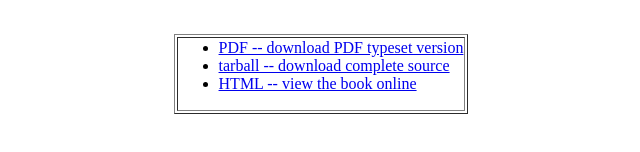
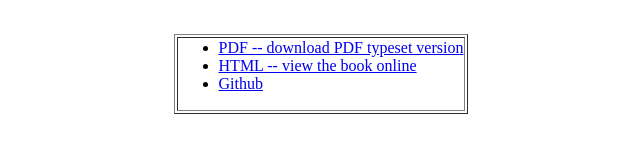
Before and after one commit to williamstein/ant, a plain HTML site: page index.html in a window 1280 px wide. Shown: the part 488-640 px from the top of the page, without its empty margins (319-959 px from the left). Drawn offline with Linux system fonts and the light colour scheme.

Commit message:
update index

```diff
--- a/index.html
+++ b/index.html
@@ -15,9 +15,9 @@
 <table border=1>
 <tr><td>
 <ul>
-<li> <a href="ant.pdf">PDF -- download PDF typeset version</a>
-<li> <a href="ant.tar.bz2">tarball -- download complete source</a>
-<li> <a href="ant/">HTML -- view the book online</a>
+<li> <a href="ant.pdf">PDF -- download PDF typeset version</a></li>
+<li> <a href="ant/">HTML -- view the book online</a> </li>
+<li> <a href="https://github.com/williamstein/ant">Github</a></li>
 </td></tr></table>
 </center>
 
```
